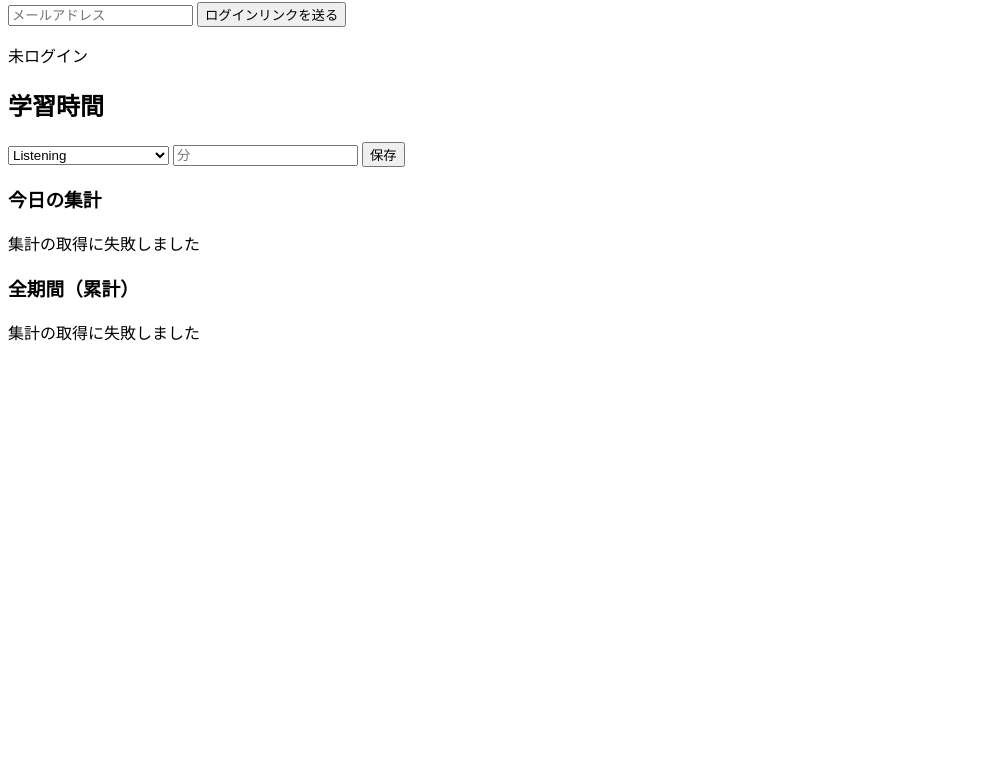
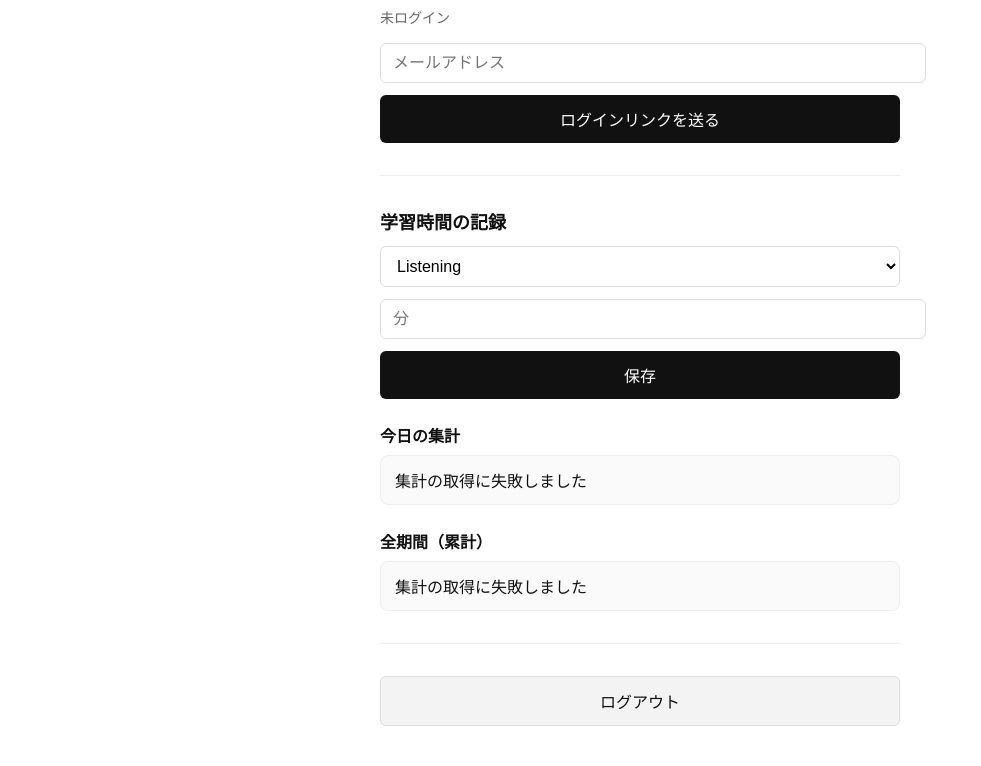
Before and after one commit to holly-u1/my-tracker, a plain HTML site: page index.html in a window 1280 px wide. Shown: the part 78-844 px from the top of the page, without its empty margins (0-981 px from the left). Before the commit the page ends 800 px from the top, so only its background shows below. Drawn offline with nearby package versions, Linux system fonts and the light colour scheme.

Commit message:
Update index.html

```diff
--- a/index.html
+++ b/index.html
@@ -3,16 +3,21 @@
 <head>
   <meta charset="UTF-8" />
   <title>My Tracker</title>
+  <meta name="viewport" content="width=device-width, initial-scale=1" />
+  <link rel="stylesheet" href="style.css" />
 </head>
 <body>
+  <div class="container">
+    <h1>My Tracker</h1>
 
-  <h1>My Tracker</h1>
+    <p id="status"></p>
 
     <input id="email" type="email" placeholder="メールアドレス" />
     <button id="login">ログインリンクを送る</button>
 
-  <p id="status"></p>
-  <h2>学習時間</h2>
+    <hr />
+
+    <h2>学習時間の記録</h2>
 
     <select id="category">
       <option value="Listening">Listening</option>
@@ -31,6 +36,11 @@
     <h3>全期間（累計）</h3>
     <div id="summaryAll"></div>
 
+    <hr />
+
+    <button class="secondary" onclick="logout()">ログアウト</button>
+  </div>
+
   <script src="https://cdn.jsdelivr.net/npm/@supabase/supabase-js"></script>
   <script src="app.js"></script>
 </body>
```
Lines whose indentation alone changed are shown as unchanged.
